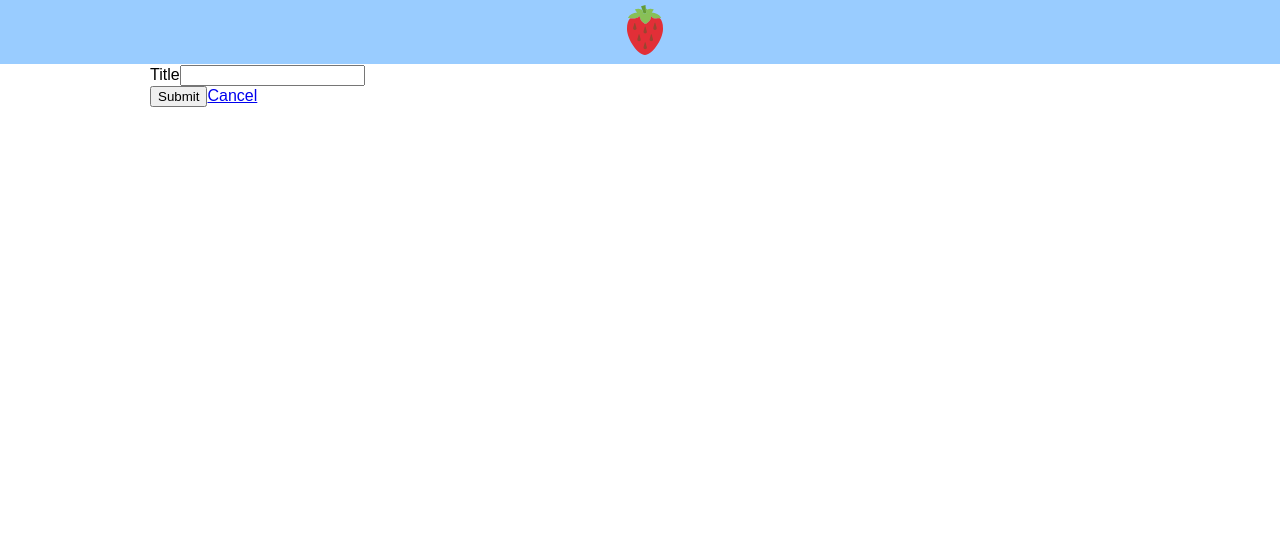
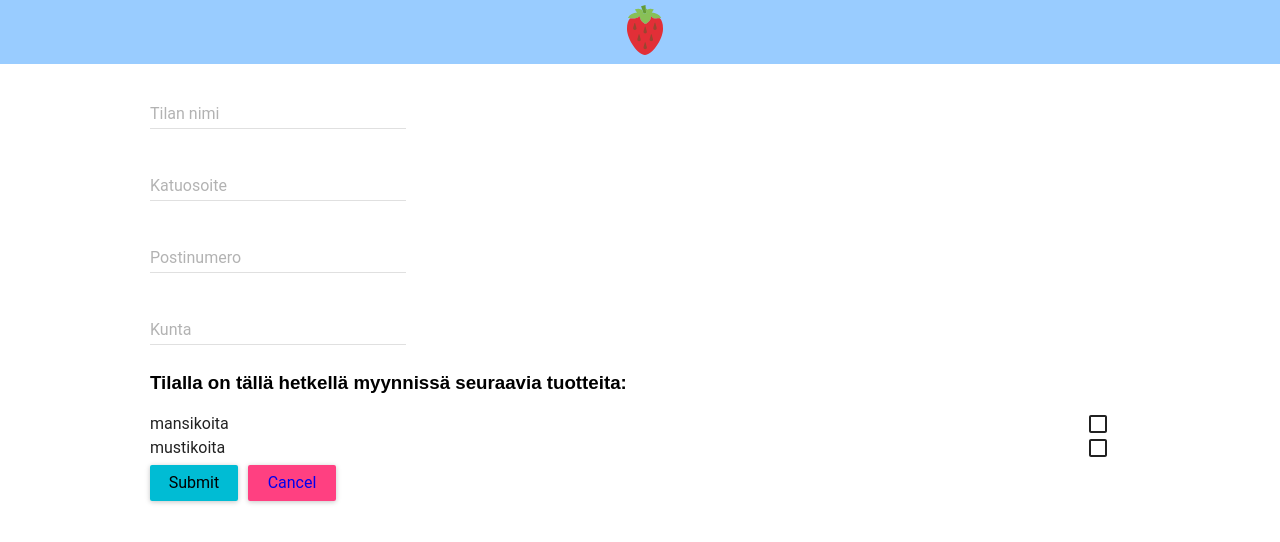
Before and after one commit to viitasusi/mansikka, a React (Create React App) app: page /farms/add in a window 1280 px wide. Shown: the top 542 px of the page. Built offline with nearby package versions, Linux system fonts and the light colour scheme; what react-google-maps would draw is missing.

Commit message:
updated farms_add.js

```diff
--- a/src/App.css
+++ b/src/App.css
@@ -61,3 +61,11 @@
 .farm-paper:hover {
   background-color: #dbdbdb;
 }
+
+.form-action-buttons {
+  margin-top: 5px;
+}
+
+.submit-button {
+ margin-right: 10px;
+}
--- a/src/actions/index.js
+++ b/src/actions/index.js
@@ -27,6 +27,7 @@ export function fetchFarm(id) {
 }
 
 export function addFarm(values, callback) {
+  console.log(values);
   const request = values;
   callback();
 
--- a/src/components/farm_paper.js
+++ b/src/components/farm_paper.js
@@ -5,7 +5,6 @@ import { Link } from 'react-router-dom';
 import '../App.css';
 
 const FarmPaper = (props) => {
-  console.log(props.id);
   return(
     <Link to={`/farms/${props.id}`} className="link">
       <Paper className="farm-paper">
--- a/src/containers/farms_add.js
+++ b/src/containers/farms_add.js
@@ -3,44 +3,87 @@ import { connect } from 'react-redux';
 import { Field, reduxForm } from 'redux-form';
 import { Link } from 'react-router-dom';
 import { addFarm } from '../actions';
+import TextField from "material-ui/TextField";
+import Checkbox from "material-ui/Checkbox";
+import RaisedButton from "material-ui/RaisedButton";
+import { RadioButton, RadioButtonGroup } from 'material-ui/RadioButton'
 
 class FarmsAdd extends Component {
-    renderField = (field) => {
-        const className = `form-group ${field.meta.touched && field.meta.error ? 'has-danger' : ''}`;
-
+    renderTextField = ({
+        input,
+        label,
+        meta: {touched, error},
+        ...custom
+    }) => {
         return (
-          <div className={className}>
-            <label>{field.label}</label>
-            <input
-              className="form-control"
-              type="text"
-              {...field.input}
+          <div>
+            <TextField
+                hintText={label}
+                floatingLabelText={label}
+                errorText={touched && error}
+                {...input}
+                {...custom}
             />
-            <div className="text-help">
-            {field.meta.touched ? field.meta.error : ''}
-            </div>
           </div>
         )
       }
 
+    renderCheckbox = ({ input, label }) => (
+    <Checkbox
+        label={label}
+        checked={input.value ? true : false}
+        onCheck={input.onChange}
+        labelPosition='left'
+    />
+    )
+
     onSubmit = (values) => {
-        this.props.createPost(values, () => {
-          this.props.history.push('/');
+        console.log(values);
+        this.props.addFarm(values, () => {
+            this.props.history.push('/');
         });
-      }
+        }
 
     render() {
         const { handleSubmit } = this.props;
 
         return(
             <form onSubmit={handleSubmit(this.onSubmit)}>
-            <Field
-                label="Title"
-                name="title"
-                component={this.renderField}
-            />
-            <button type="submit" className="btn btn-primary">Submit</button>
-            <Link to="/" className="btn btn-danger">Cancel</Link>
+                <Field
+                    label="Tilan nimi"
+                    name="name"
+                    component={this.renderTextField}
+                />
+                <Field
+                    label="Katuosoite"
+                    name="address"
+                    component={this.renderTextField}
+                />
+                <Field
+                    label="Postinumero"
+                    name="zip"
+                    component={this.renderTextField}
+                />
+                <Field
+                    label="Kunta"
+                    name="city"
+                    component={this.renderTextField}
+                />
+                <h3>Tilalla on tällä hetkellä myynnissä seuraavia tuotteita:</h3>
+                <Field
+                    label="mansikoita"
+                    name="products.strawberry"
+                    component={this.renderCheckbox}
+                />
+                <Field
+                    label="mustikoita"
+                    name="products.blueberry"
+                    component={this.renderCheckbox}
+                />
+                <div className="form-action-buttons">
+                    <RaisedButton type="submit" primary={true} className="submit-button">Submit</RaisedButton>
+                    <RaisedButton secondary={true}><Link to="/" className="link">Cancel</Link></RaisedButton>
+                </div>
             </form>
         )
     };
@@ -49,16 +92,27 @@ class FarmsAdd extends Component {
 function validate(values) {
     const errors = {};
 
-    if(!values.title) {
-      errors.title = 'Enter a Title';
+    if(!values.name) {
+      errors.name = 'Kirjoita tilan nimi';
     }
+    if(!values.address) {
+        errors.address = 'Kirjoita katuosoite';
+      }
+      if(!values.zip) {
+        errors.zip = 'Kirjoita postinumero';
+      }
+      if(!values.city) {
+        errors.city = 'Kirjoita kunta, jossa tila sijaitsee';
+      }
 
     return errors;
 }
 
 export default reduxForm({
     validate,
-    form: 'FarmsAddForm'
-  })(
-    connect(null, { addFarm })(FarmsAdd)
+    form: 'FarmsAddForm',
+    initialValues: {products:
+                    {strawberry: false, blueberry: false}
+                    }
+})(connect(null, { addFarm })(FarmsAdd)
   );
--- a/src/containers/farms_index.js
+++ b/src/containers/farms_index.js
@@ -1,10 +1,8 @@
 import React, { Component } from 'react';
 import { connect } from 'react-redux';
-import { Link } from 'react-router-dom';
 import { fetchFarms, getLocation } from '../actions';
 import _ from 'lodash';
 import '../App.css';
-import geolib from 'geolib';
 import { sortByDistance, sortAlphabetically } from '../utils/sort_farms';
 
 import FarmPaper from '../components/farm_paper'
--- a/src/containers/farms_show.js
+++ b/src/containers/farms_show.js
@@ -5,7 +5,6 @@ import { fetchFarm, getLocation } from '../actions';
 import _ from 'lodash';
 import '../App.css';
 import geolib from 'geolib';
-import { sortByDistance, sortAlphabetically } from '../utils/sort_farms';
 import FarmMap from '../components/farm_map';
 
 class FarmsShow extends Component {
--- a/src/reducers/index.js
+++ b/src/reducers/index.js
@@ -2,10 +2,12 @@
 import FarmsReducer from './reducer_farms';
 import LocationReducer from './reducer_geolocation';
 import { combineReducers } from 'redux';
+import { reducer as formReducer } from 'redux-form';
 
 const rootReducer = combineReducers({
     farms: FarmsReducer,
-    location: LocationReducer
+    location: LocationReducer,
+    form: formReducer
 });
 
 export default rootReducer;
--- a/src/reducers/reducer_geolocation.js
+++ b/src/reducers/reducer_geolocation.js
@@ -1,10 +1,9 @@
-import _ from 'lodash';
+
 import { GET_LOCATION } from '../actions';
 
 export default function(state = {}, action) {
   switch (action.type) {
     case GET_LOCATION:
-      console.log(action.payload);
       return { lat: action.payload.coords.latitude, lng: action.payload.coords.longitude };
     default:
       return state;
```
Also changed, not shown: package.json (+4 -4 lines), 1 other file (tests, documents, lock files or other folders).
